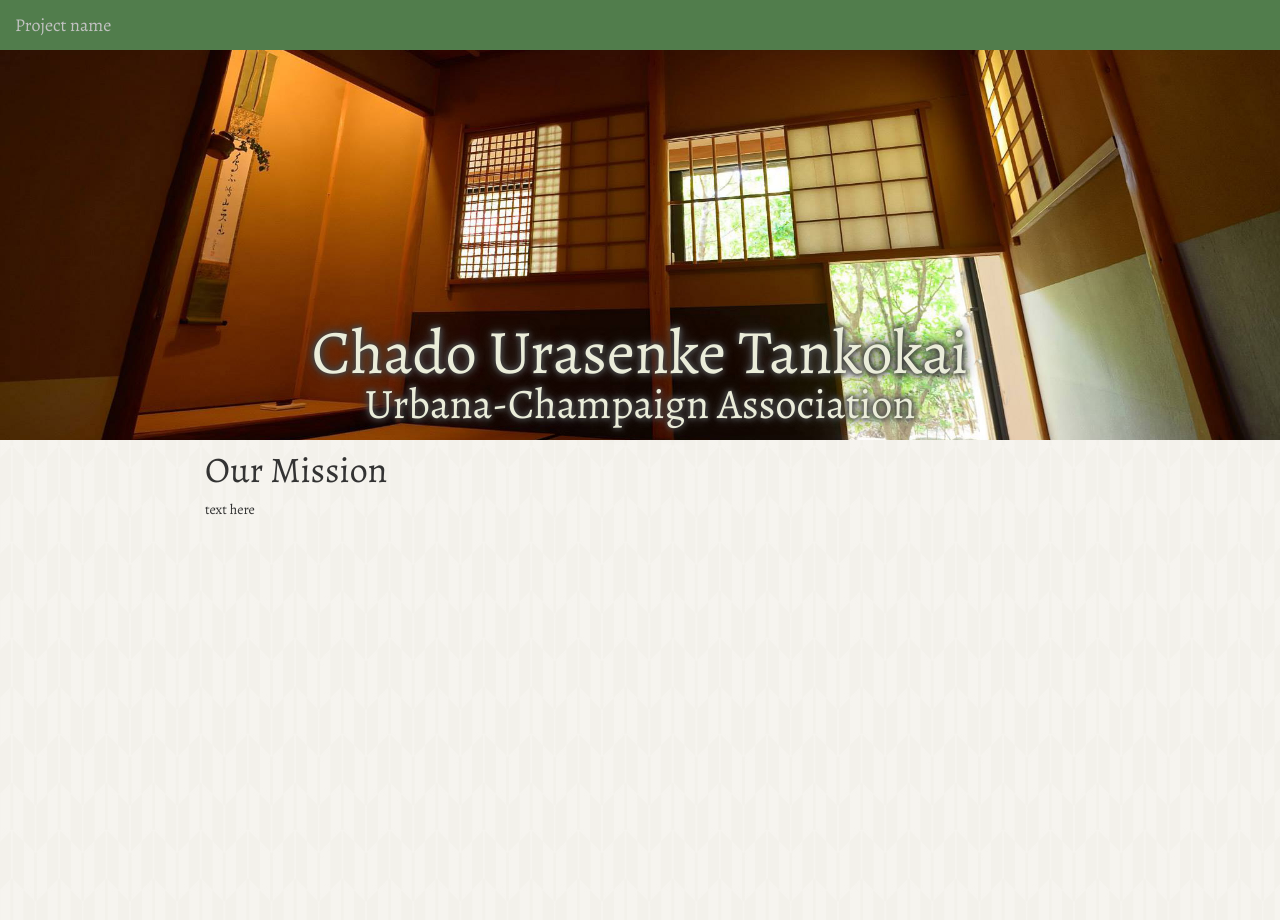
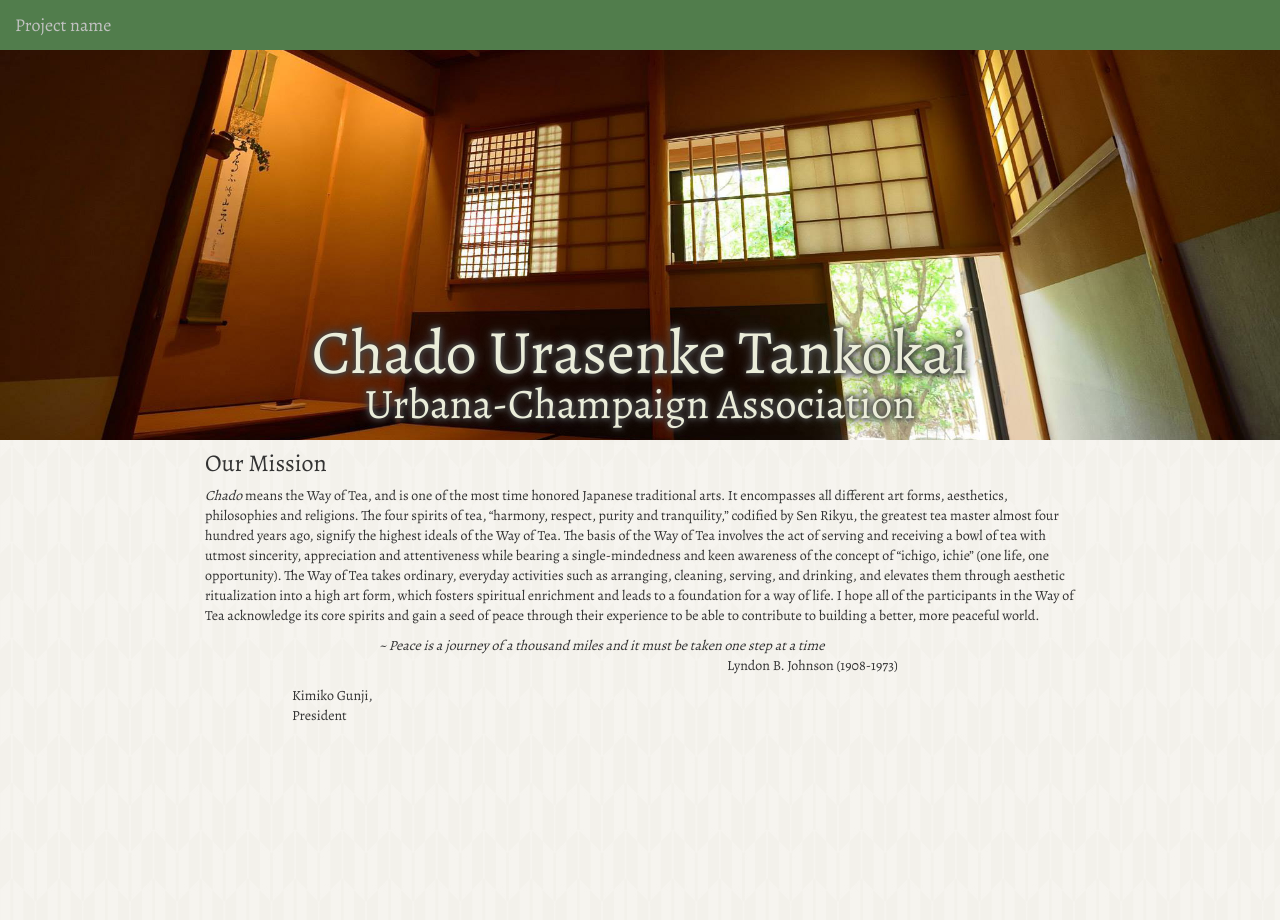
Before and after one commit to stps/urasenkecu, a PHP site: page / in a window 1280 px wide. Shown: the top 920 px of the page. Run offline with PHP 8.4, Linux system fonts and the light colour scheme; some libraries are stand-ins or nearby versions.

Commit message:
mission statement

```diff
--- a/css/home.css
+++ b/css/home.css
@@ -71,3 +71,24 @@
   max-width: 900px;
   min-height: 1000px;
 }
+
+.lbjquote {
+  padding-left: 10%;
+}
+.lbjname {
+  padding-left: 30%;
+}
+.kimiko {
+  padding-left: 5%;
+}
+@media screen and (min-width: 768px) {
+  .lbjquote {
+    padding-left: 20%;
+  }
+  .lbjname {
+    padding-left: 50%;
+  }
+  .kimiko {
+    padding-left: 10%;
+  }
+}
--- a/index.html
+++ b/index.html
@@ -57,9 +57,17 @@
 
     <div class="container">
       <!-- Example row of columns -->
-      <h1>Our Mission</h1>
-
-      text here
+      <h3>Our Mission</h3>
+      <p>
+      <i>Chado</i> means the Way of Tea, and is one of the most time honored Japanese traditional arts. It encompasses all different art forms, aesthetics, philosophies and religions. The four spirits of tea, “harmony, respect, purity and tranquility,” codified by Sen Rikyu, the greatest tea master almost four hundred years ago, signify the highest ideals of the Way of Tea. The basis of the Way of Tea involves the act of serving and receiving a bowl of tea with utmost sincerity, appreciation and attentiveness while bearing a single-mindedness and keen awareness of the concept of “ichigo, ichie” (one life, one opportunity). The Way of Tea takes ordinary, everyday activities such as arranging, cleaning, serving, and drinking, and elevates them through aesthetic ritualization into a high art form, which fosters spiritual enrichment and leads to a foundation for a way of life. I hope all of the participants in the Way of Tea acknowledge its core spirits and gain a seed of peace through their experience to be able to contribute to building a better, more peaceful world.
+      </p>
+      <p class="lbjquote">
+      <i>~ Peace is a journey of a thousand miles and it must be taken one step at a time</i><br/>
+      <span class="lbjname">Lyndon B. Johnson (1908-1973)</span>
+      </p>
+      <p class="kimiko">
+      Kimiko Gunji,<br/>President
+      </p>
 
     </div> <!-- /container -->
 
```
